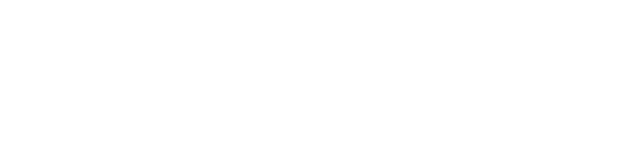
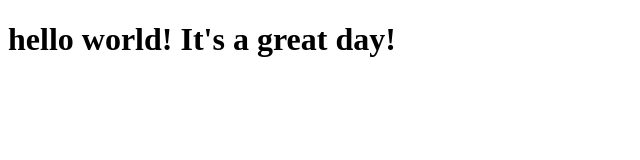
Before and after one commit to colleenqian/fullstack-test, a plain HTML site: page site/index.html in a window 1280 px wide. Shown: the whole page, without its empty margins (0-640 px from the left). Drawn offline with Linux system fonts and the light colour scheme.

Commit message:
Update index.html

```diff
--- a/site/index.html
+++ b/site/index.html
@@ -4,6 +4,6 @@
 	<title>Hello Word!</title>
 </head>
 <body>
-<h1></h1>
+<h1>hello world! It's a great day!</h1>
 </body>
 </html>
```
